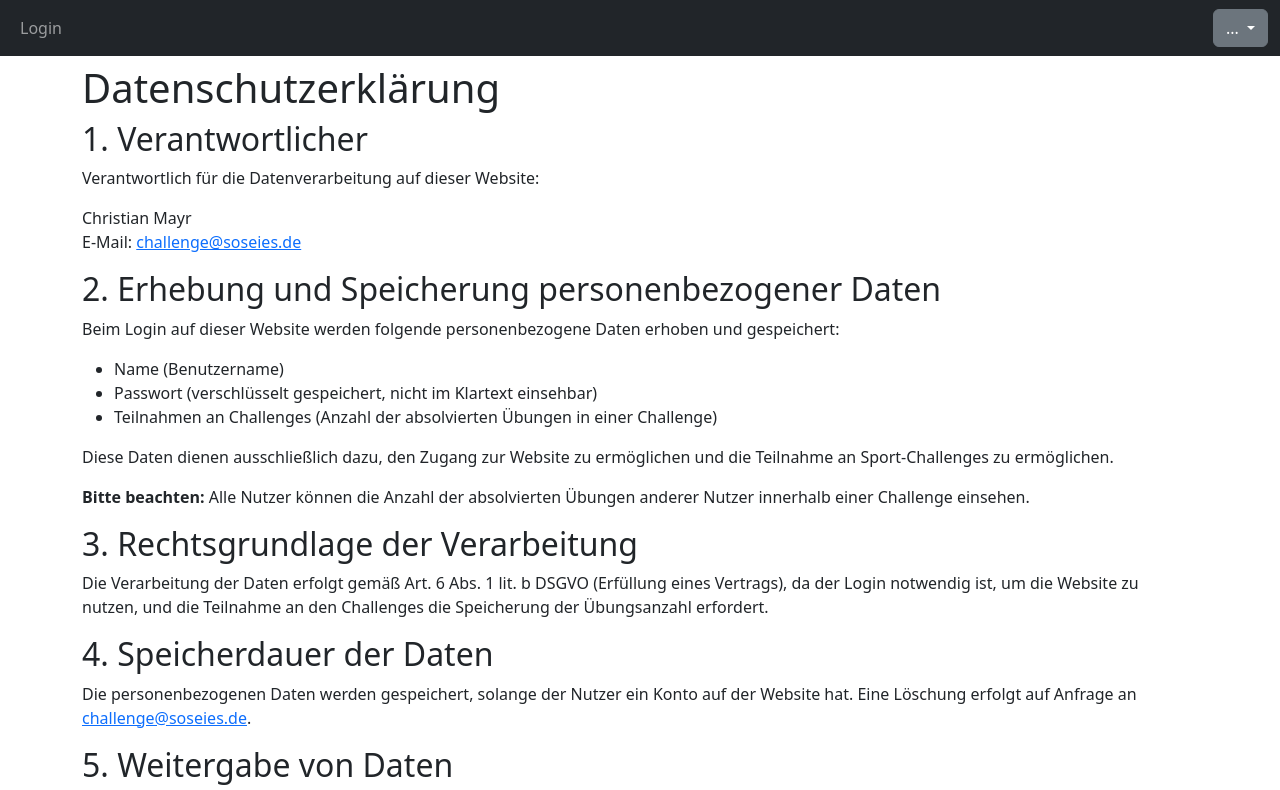
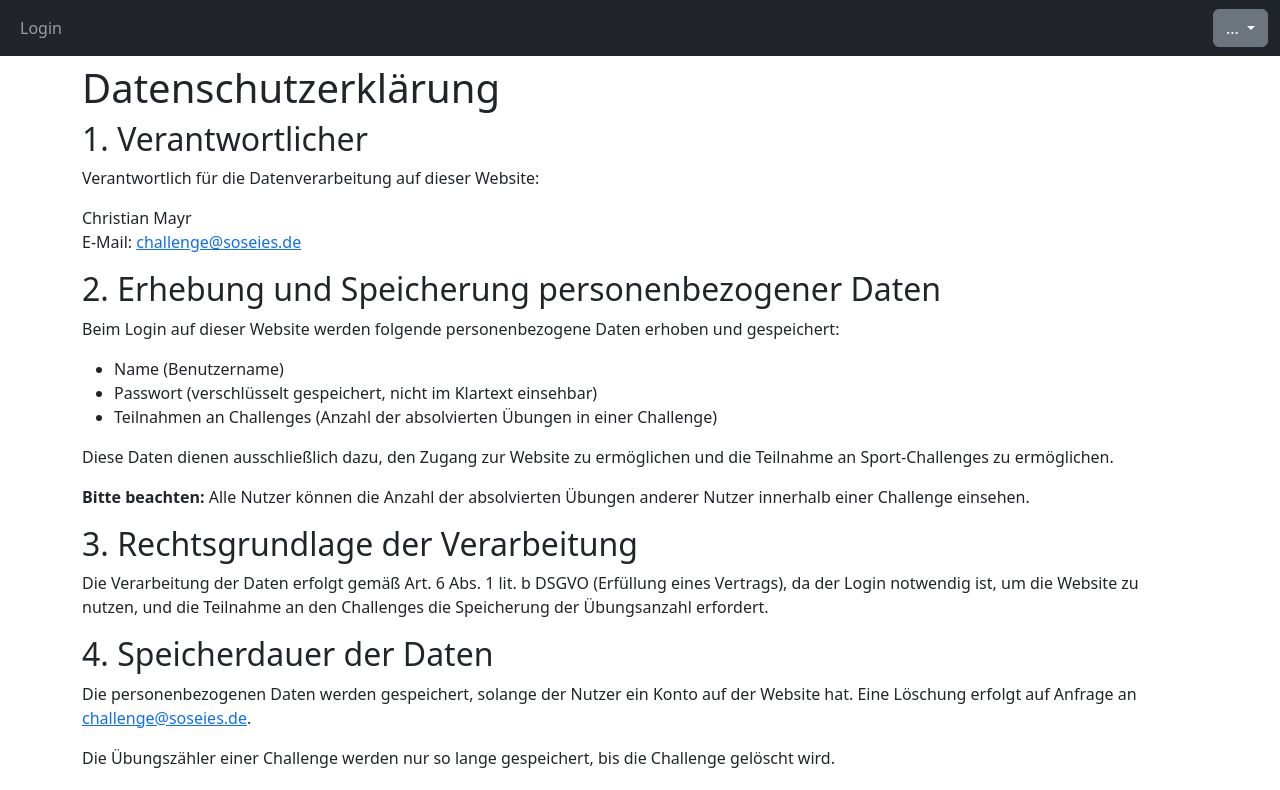
Before and after one commit to Gremmel/chellenge, a Vue app in the folder ui/: page /dsgvo in a window 1280 px wide. Shown: the top 790 px of the page. Built offline with nearby package versions, Linux system fonts and the light colour scheme; no server answers.

Commit message:
dsgvo überarbeitet

```diff
--- a/ui/src/views/DSGVO.vue
+++ b/ui/src/views/DSGVO.vue
@@ -22,6 +22,7 @@
 
     <h2>4. Speicherdauer der Daten</h2>
     <p>Die personenbezogenen Daten werden gespeichert, solange der Nutzer ein Konto auf der Website hat. Eine Löschung erfolgt auf Anfrage an <a href="mailto:challenge@soseies.de">challenge@soseies.de</a>.</p>
+    <p>Die Übungszähler einer Challenge werden nur so lange gespeichert, bis die Challenge gelöscht wird.</p>
 
     <h2>5. Weitergabe von Daten</h2>
     <p>Es erfolgt keine Weitergabe der erhobenen Daten an Dritte.</p>
```
